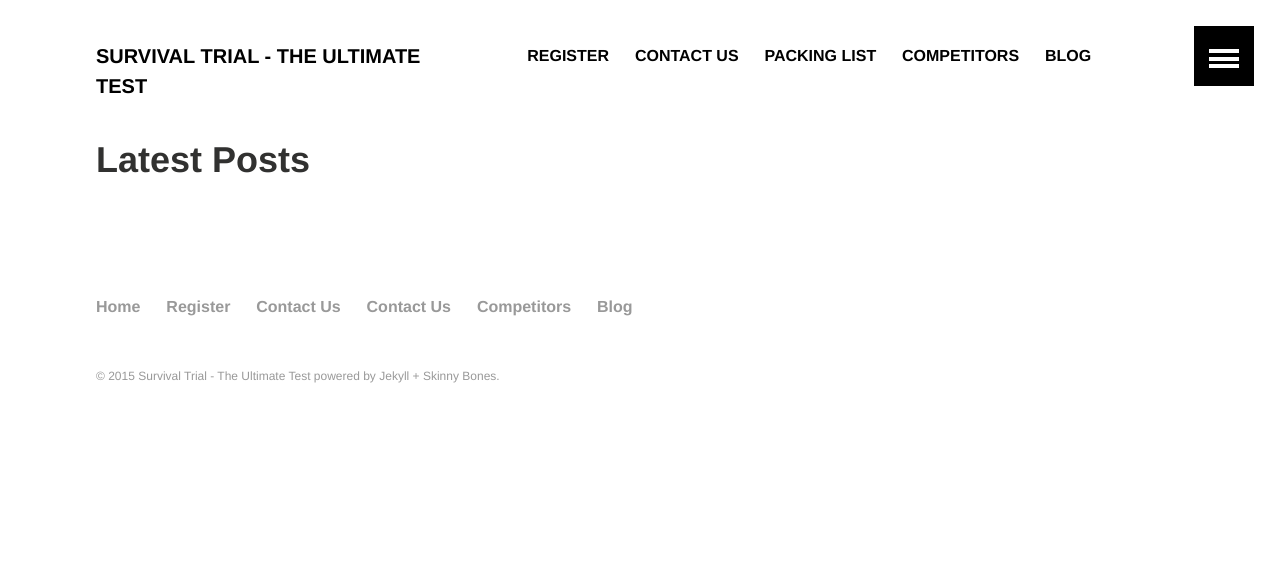
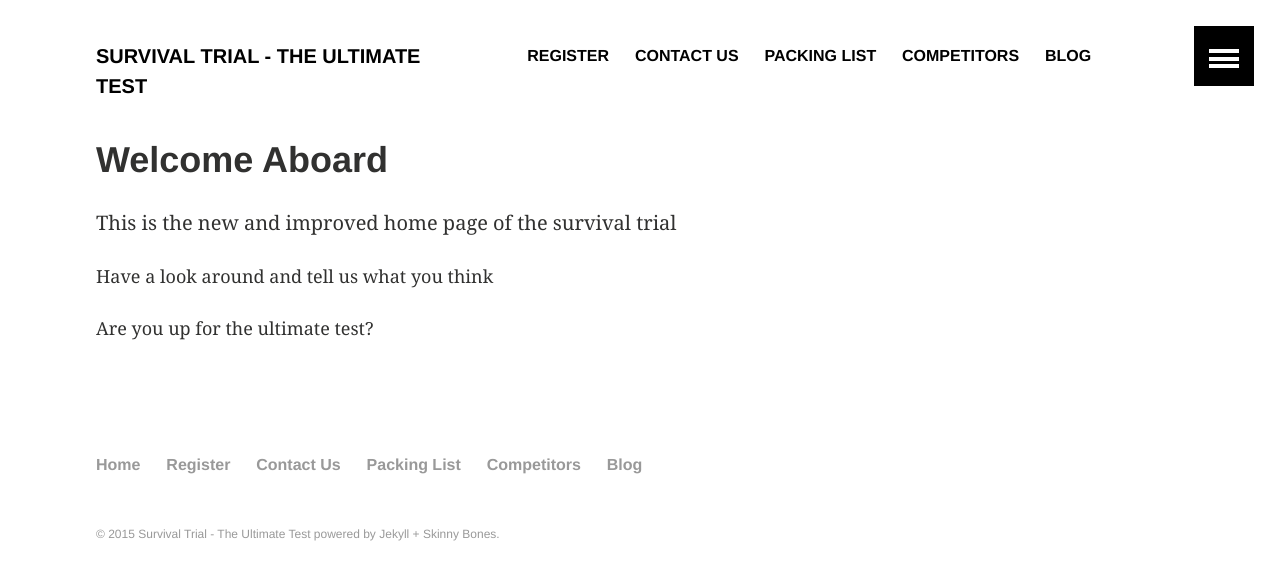
Before and after one commit to jonweiler/jonweiler.github.io, a Jekyll site: the page built from index.md, in a window 1280 px wide. Shown: the top 580 px of the page. Built offline with Jekyll 4.4.1, drawn with Linux system fonts in a browser that asks for light colours.

Commit message:
layout root level pages and blog entries

```diff
--- a/_data/footer.yml
+++ b/_data/footer.yml
@@ -1,7 +1,7 @@
 # Footer navigation links
 
 - title: Home
-  url:  http://localhost:4000
+  url:  /
 
 - title: Register
   url:  http://store-survivaltrial-com.3dcartstores.com/
@@ -9,8 +9,8 @@
 - title: Contact Us
   url:  /contact/
 
-- title: Contact Us
-  url:  /packinglist/
+- title: Packing List
+  url:  /packing/
 
 - title: Competitors
   url:  /competitors/
--- a/index.md
+++ b/index.md
@@ -1,11 +1,11 @@
 ---
 layout: archive
 permalink: /
-title: "Latest Posts"
+title: "Welcome Aboard"
 ---
 
-<div class="tiles">
-{% for post in site.posts %}
-	{% include post-grid.html %}
-{% endfor %}
-</div><!-- /.tiles -->
+This is the new and improved home page of the survival trial
+
+Have a look around and tell us what you think
+
+Are you up for the ultimate test?
```
Also changed, not shown: _posts/2015-04-20-races.md (added, +7 -0 lines), blog.md (added, +11 -0 lines), packinglist.md (added, +16 -0 lines), _config.yml (line endings or trailing spaces), _data/navigation.yml (line endings or trailing spaces).
